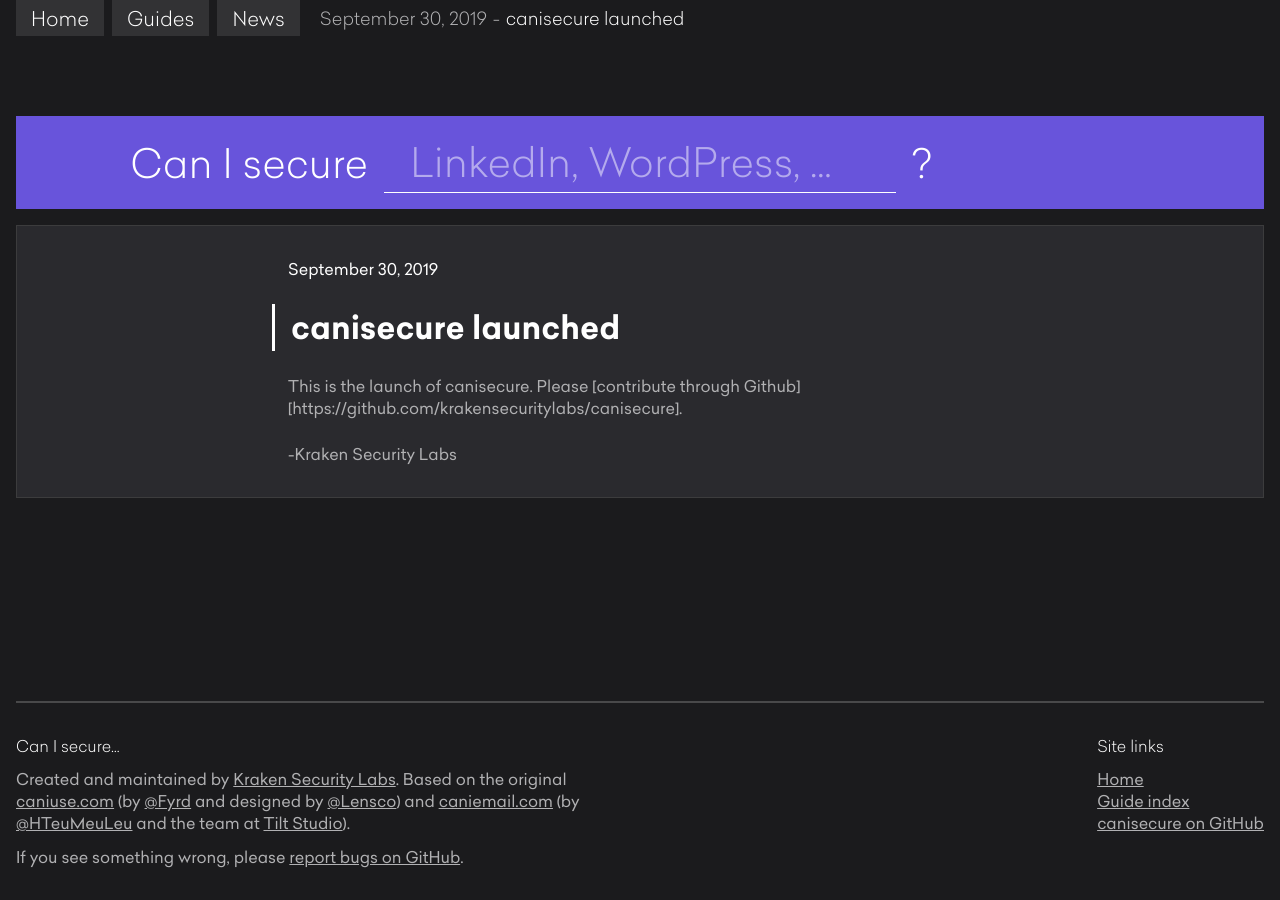
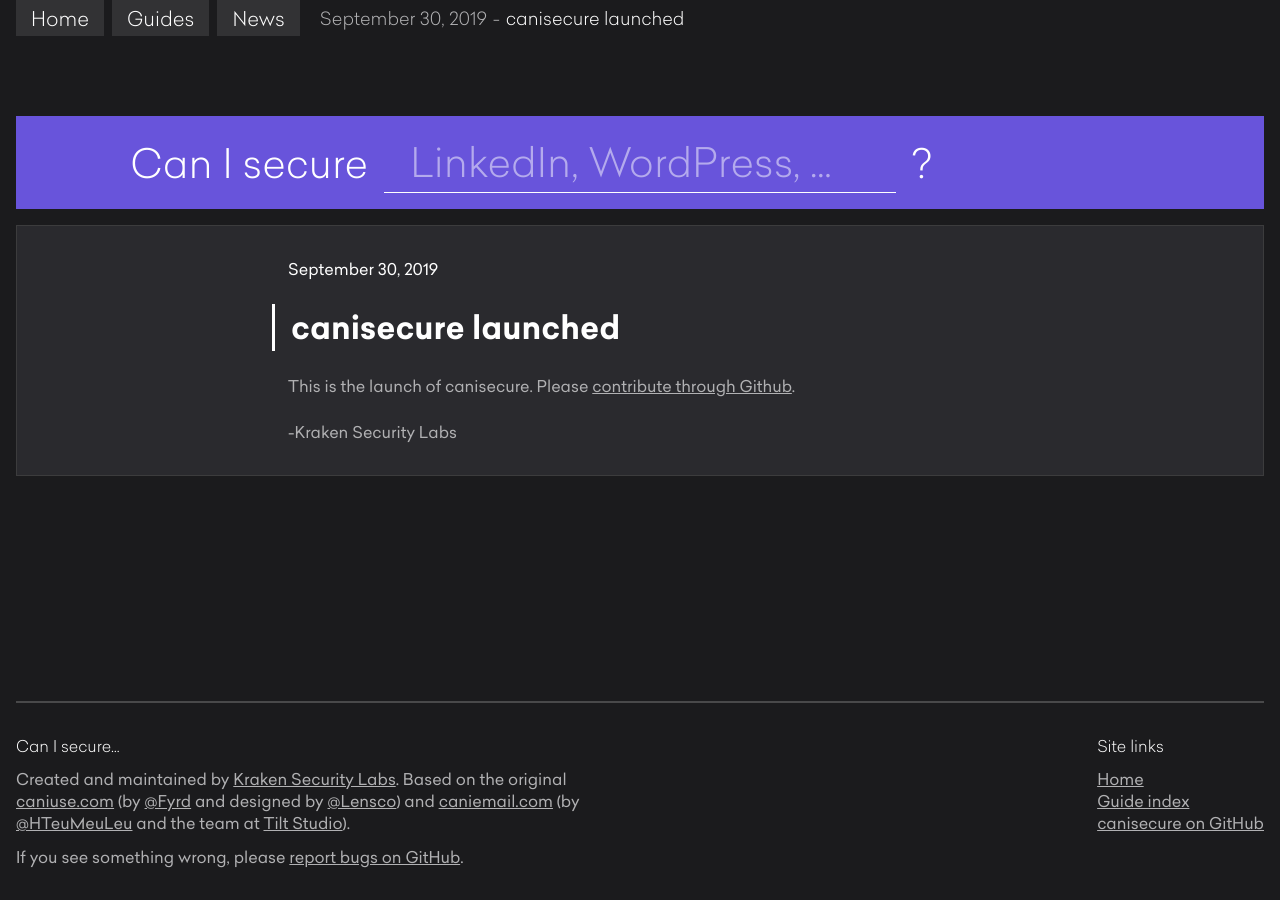
Before and after one commit to krakensecuritylabs/canisecure, a Jekyll site: the page built from _posts/2019-09-30-canisecure-launched.md, in a window 1280 px wide. Built offline with Jekyll 4.4.1, drawn with Linux system fonts in a browser that asks for light colours.

Commit message:
tbird and format

```diff
--- a/_posts/2019-09-30-canisecure-launched.md
+++ b/_posts/2019-09-30-canisecure-launched.md
@@ -3,7 +3,7 @@ title:  "canisecure launched"
 date: 2019-09-30
 ---
 
-This is the launch of canisecure. Please [contribute through Github][https://github.com/krakensecuritylabs/canisecure].
+This is the launch of canisecure. Please [contribute through Github](https://github.com/krakensecuritylabs/canisecure).
 
 
 -Kraken Security Labs
--- a/_sass/guide.scss
+++ b/_sass/guide.scss
@@ -415,11 +415,12 @@
 		}
 
 		& > .data-contribute {
-			border-right: 1px solid #3c3c3d;
+			//border-right: 1px solid #3c3c3d;
 		}
 
 		& > .data-notes {
-			width: 100%;
+			width: 50%;
+			border-right: 1px solid #3c3c3d;
 		}
 	}
 }
@@ -523,6 +524,7 @@
 
 		.data-contribute,
 		.data-test {
+			width: 50%;
 			display: none;
 		}
 
```
Also changed, not shown: _guides/thunderbird.md (added, +50 -0 lines), _layouts/guide.html (+0 -16 lines), Gemfile.lock, README.md, assets/images/thunderbirdav.png (added), assets/images/thunderbirdscam.png (added).
